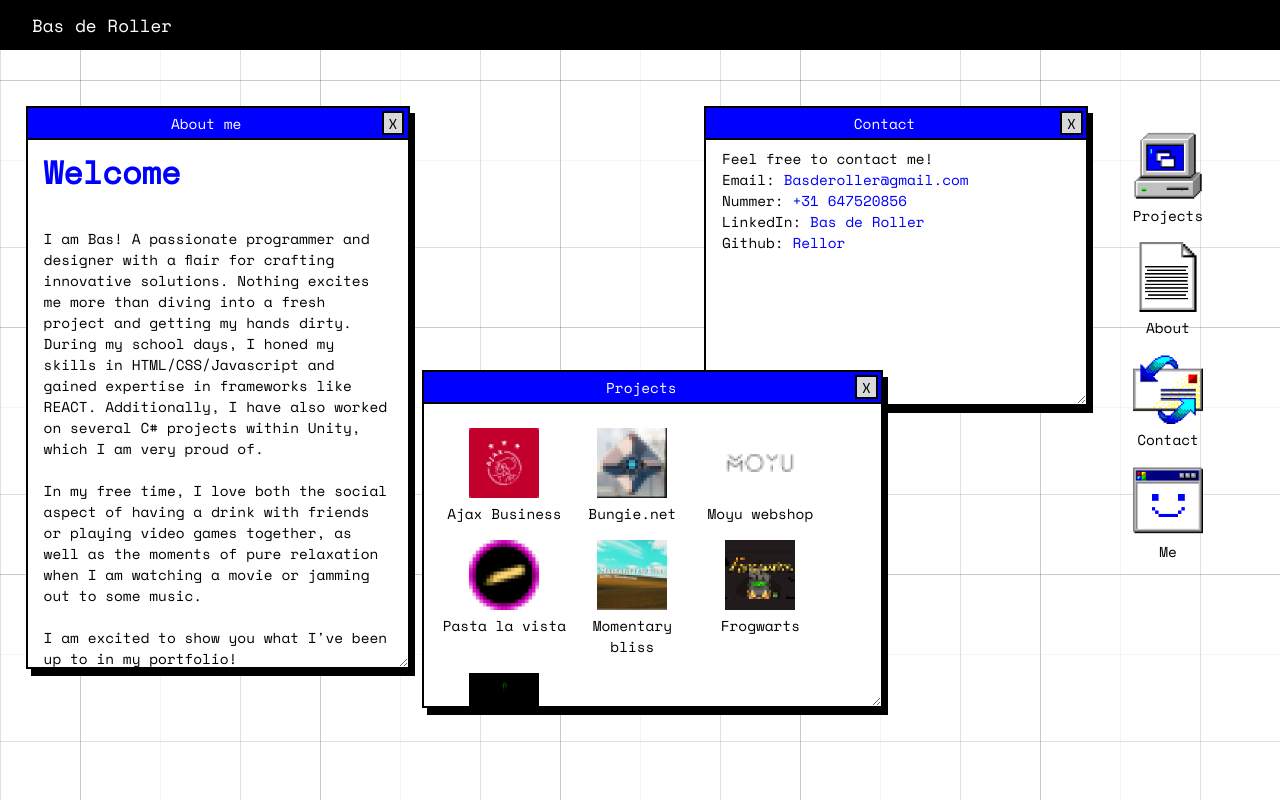
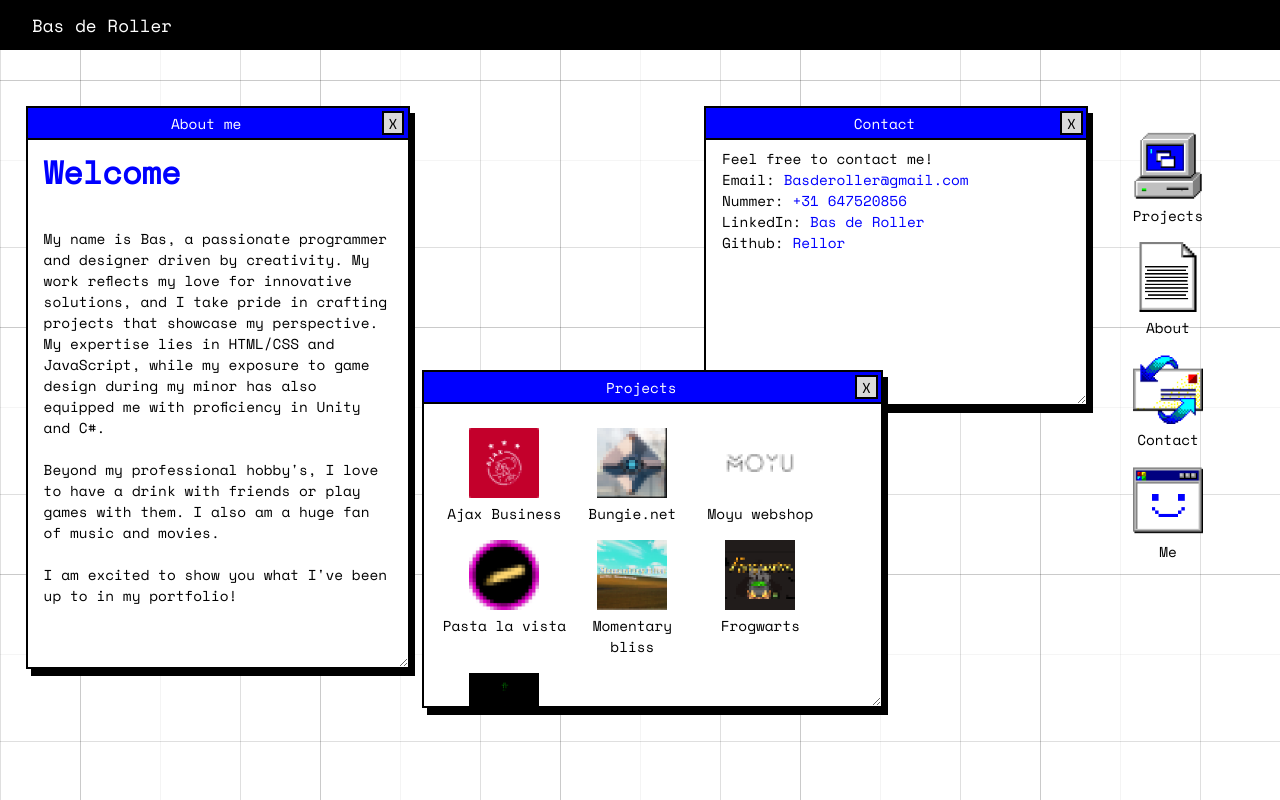
Before and after one commit to Rellor/Portfolio-Bas, a Next.js app: page / in a window 1280 px wide. Built offline with nearby package versions, Linux system fonts and the light colour scheme.

Commit message:
Added age and location

```diff
--- a/src/app/page.js
+++ b/src/app/page.js
@@ -287,18 +287,16 @@ export default function Home() {
           >
             <TitleBlock title={"Welcome"} />
             <p className={styles.black}>
-              I am Bas! A passionate programmer and designer with a flair for
-              crafting innovative solutions. Nothing excites me more than diving
-              into a fresh project and getting my hands dirty. During my school
-              days, I honed my skills in HTML/CSS/Javascript and gained
-              expertise in frameworks like REACT. Additionally, I have also
-              worked on several C# projects within Unity, which I am very proud
-              of.
+              My name is Bas, a passionate programmer and designer driven by
+              creativity. My work reflects my love for innovative solutions, and
+              I take pride in crafting projects that showcase my perspective. My
+              expertise lies in HTML/CSS and JavaScript, while my exposure to
+              game design during my minor has also equipped me with proficiency
+              in Unity and C#.
               <br /> <br />
-              In my free time, I love both the social aspect of having a drink
-              with friends or playing video games together, as well as the
-              moments of pure relaxation when I am watching a movie or jamming
-              out to some music.
+              Beyond my professional hobby&apos;s, I love to have a drink with
+              friends or play games with them. I also am a huge fan of music and
+              movies.
             </p>
             <br />
             <p className={styles.black}>
@@ -310,7 +308,7 @@ export default function Home() {
 
         {showWindowMe && (
           <Window
-            title={"Me"}
+            title={"Bas"}
             sendDataToParent={sendDataToParentMe}
             sendMoreDataToParent={sendDataToParent}
             width={"17%"}
@@ -330,6 +328,8 @@ export default function Home() {
               height={250}
               className={styles.fotoBas}
             />
+            <p>Age: 23</p>
+            <p>Location: Purmerend, The Netherlands</p>
           </Window>
         )}
 
```
